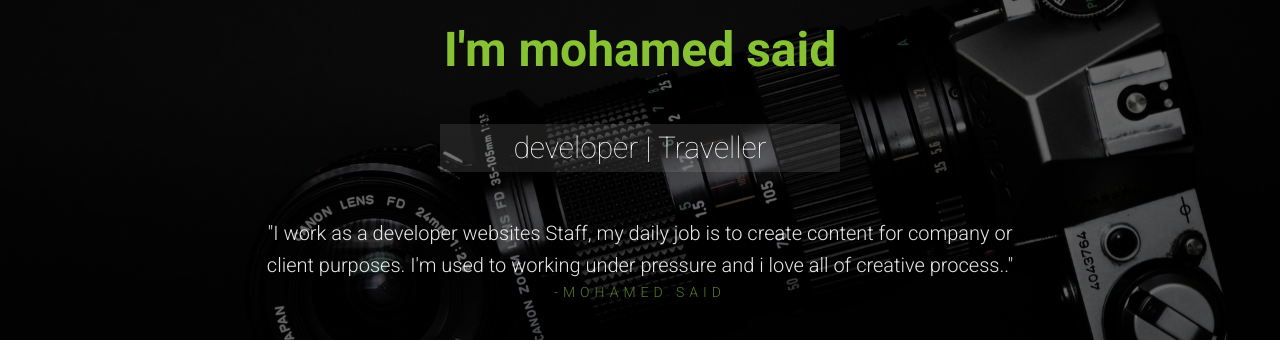
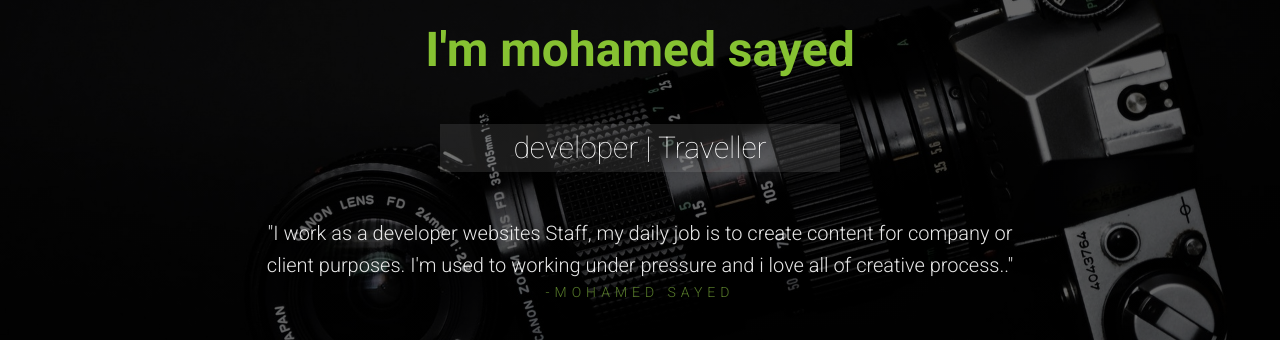
Before and after one commit to Mohammed9955/developer, a plain HTML site: page index.html in a window 1280 px wide. Shown: the part 243-583 px from the top of the page. Drawn offline with Linux system fonts and the light colour scheme.

Commit message:
Update index.html

```diff
--- a/index.html
+++ b/index.html
@@ -41,13 +41,13 @@
                     <div class = "about-img flex">
                         <img src = "images/about-img.jpg" alt = "photographer img">
                     </div>
-                    <h2>I'm mohamed said</h2>
+                    <h2>I'm mohamed sayed</h2>
                     <h3>developer | Traveller</h3>
                     <blockquote>
                         "I work as a developer websites Staff, my daily job is to
                         create content for company or client purposes. I'm used to
                         working under pressure and i love all of creative process.."
-                        <span>-mohamed said</span>
+                        <span>-mohamed sayed</span>
                     </blockquote>
                 </div>
 
```
